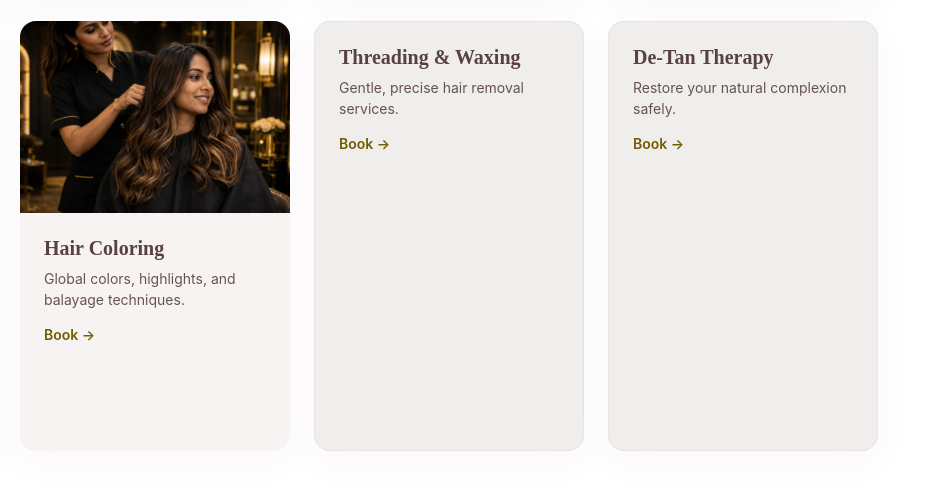
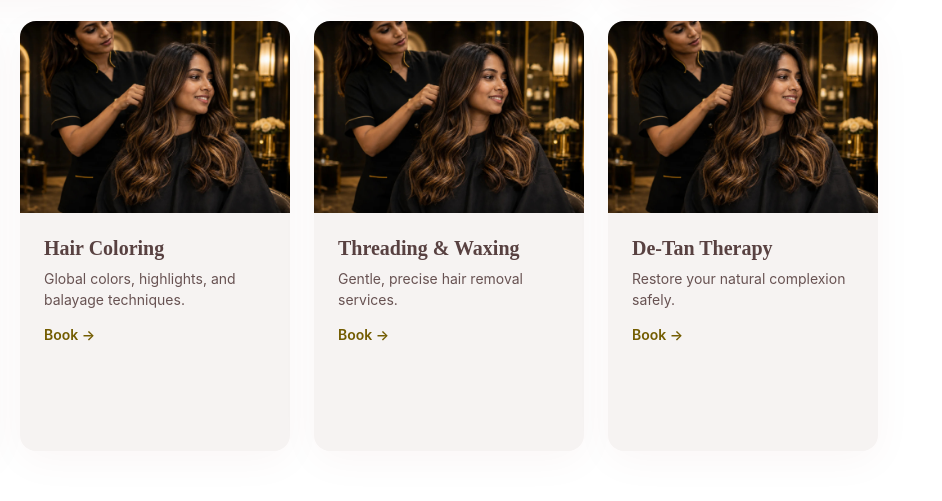
Before and after one commit to 6mani/Grace, a plain HTML site: page index.html in a window 1280 px wide. Shown: the part 2365-2866 px from the top of the page, 338-1280 px from the left. Drawn offline with Linux system fonts and the light colour scheme.

Commit message:
Threading and detan

```diff
--- a/index.html
+++ b/index.html
@@ -1003,7 +1003,10 @@ Enjoy clean, smooth and beautifully groomed hands and feet at Grace Beauty Saloo
 
 
                        <!-- Threading & Waxing -->
-            <div class="service-card" style="background-color: #f0eded; border: 1px solid rgba(224, 191, 191, 0.3);">
+                        <div class="service-card">
+                <div class="service-card-image">
+                    <img src="Assets/images/Hair_Coloring.jpg" alt="Mani & Pedi">
+                </div>
                 <div class="service-card-content">
                     <h3>Threading & Waxing</h3>
                     <p>Gentle, precise hair removal services.</p>
@@ -1011,14 +1014,19 @@ Enjoy clean, smooth and beautifully groomed hands and feet at Grace Beauty Saloo
                 </div>
             </div>
 
+
             <!-- De-Tan Therapy -->
-            <div class="service-card" style="background-color: #f0eded; border: 1px solid rgba(224, 191, 191, 0.3);">
+             <div class="service-card">
+                <div class="service-card-image">
+                    <img src="Assets/images/Hair_Coloring.jpg" alt="Mani & Pedi">
+                </div>
                 <div class="service-card-content">
                     <h3>De-Tan Therapy</h3>
                     <p>Restore your natural complexion safely.</p>
                     <a href="#" class="service-link">Book →</a>
                 </div>
             </div>
+
         </div>
     </section>
 
```
